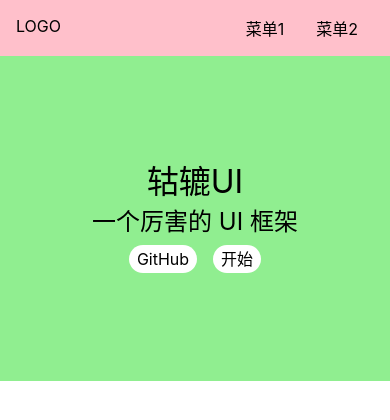
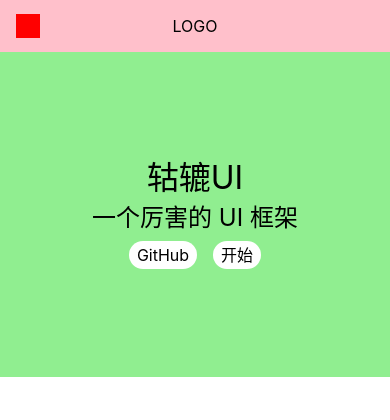
Before and after one commit to EvaLLLLL/gulu-ui, a Vue app: page / in a window 390 px wide. Shown: the top 420 px of the page. Built offline with nearby package versions, Linux system fonts and the light colour scheme.

Commit message:
完善 aside 切换逻辑

```diff
--- a/src/App.vue
+++ b/src/App.vue
@@ -8,8 +8,9 @@
 export default {
   name: "App",
   setup() {
-    const menuVisible = ref(false);
-    provide("xxx", menuVisible);
+    const width = document.documentElement.clientWidth
+    const menuVisible = ref(width <= 500? false: true);
+    provide("menuVisible", menuVisible);
   },
 };
 </script>
--- a/src/components/Topnav.vue
+++ b/src/components/Topnav.vue
@@ -1,10 +1,11 @@
 <template>
   <div class="topnav">
-    <div class="logo" @click="toggleMenu">LOGO</div>
+    <div class="logo">LOGO</div>
     <ul class="menu">
       <li>菜单1</li>
       <li>菜单2</li>
     </ul>
+    <span class="toggleAside" @click="toggleMenu"></span>
   </div>
 </template>
 
@@ -13,11 +14,11 @@
 export default {
   name: "Topnav",
   setup() {
-    const menuVisivble = inject<Ref<boolean>>("xxx");
+    const menuVisivble = inject<Ref<boolean>>("menuVisible");
     const toggleMenu = () => {
       menuVisivble.value = !menuVisivble.value;
     };
-	return {toggleMenu}
+    return { toggleMenu };
   },
 };
 </script>
@@ -29,6 +30,8 @@
   padding: 16px;
   position: relative;
   z-index: 10;
+  justify-content: center;
+  align-items: center;
   > .logo {
     max-width: 6em;
     margin-right: auto;
@@ -41,5 +44,20 @@
       margin: 0 1em;
     }
   }
+  > .toggleAside {
+    display: none;
+    width: 24px;
+    height: 24px;
+    background: red;
+    position: absolute;
+    left: 16px;
+    top: 50%;
+    transform: translateY(-50%);
+  }
+  @media (max-width: 500px) {
+    > .menu {display: none;}
+    > .logo {margin: 0 auto;}
+    > .toggleAside {display: inline-block;}
+    }
 }
 </style>
--- a/src/views/Doc.vue
+++ b/src/views/Doc.vue
@@ -28,8 +28,8 @@
 export default {
   components: { Topnav },
   setup() {
-    const menuVisivble = inject<Ref<boolean>>("xxx");
-    return {menuVisivble}
+    const menuVisivble = inject<Ref<boolean>>("menuVisible");
+    return { menuVisivble };
   },
 };
 </script>
@@ -38,10 +38,7 @@
 aside {
   background: lightblue;
   width: 150px;
-  padding: 70px 16px 16px;
-  position: fixed;
-  top: 0;
-  left: 0;
+  padding: 16px;
   > h2 {
     margin-bottom: 4px;
   }
@@ -50,5 +47,11 @@
       padding: 4px 0;
     }
   }
+  @media (max-width: 500px) {
+    position: fixed;
+    top: 0;
+    left: 0;
+    padding-top: 70px;
+  }
 }
 </style>
```
